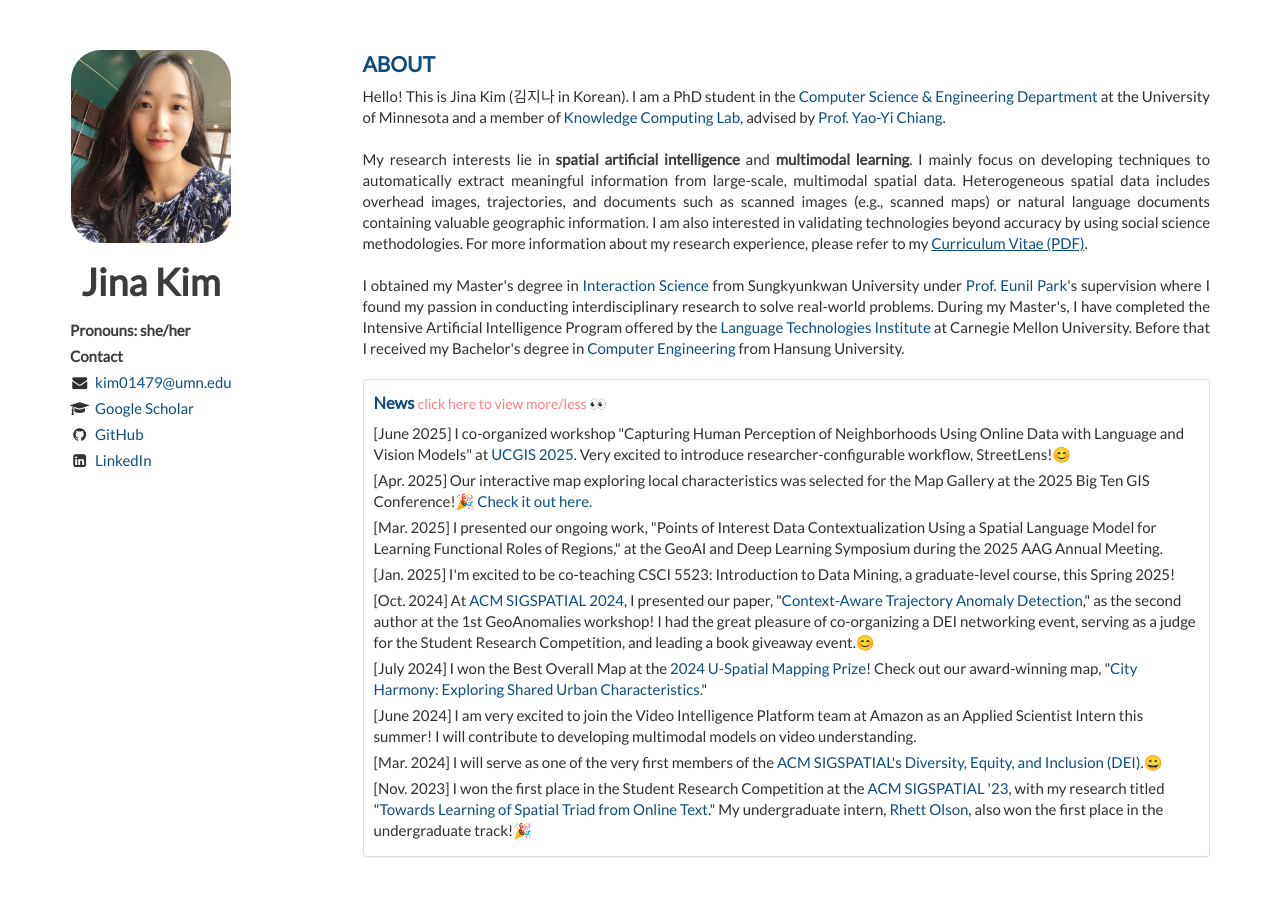
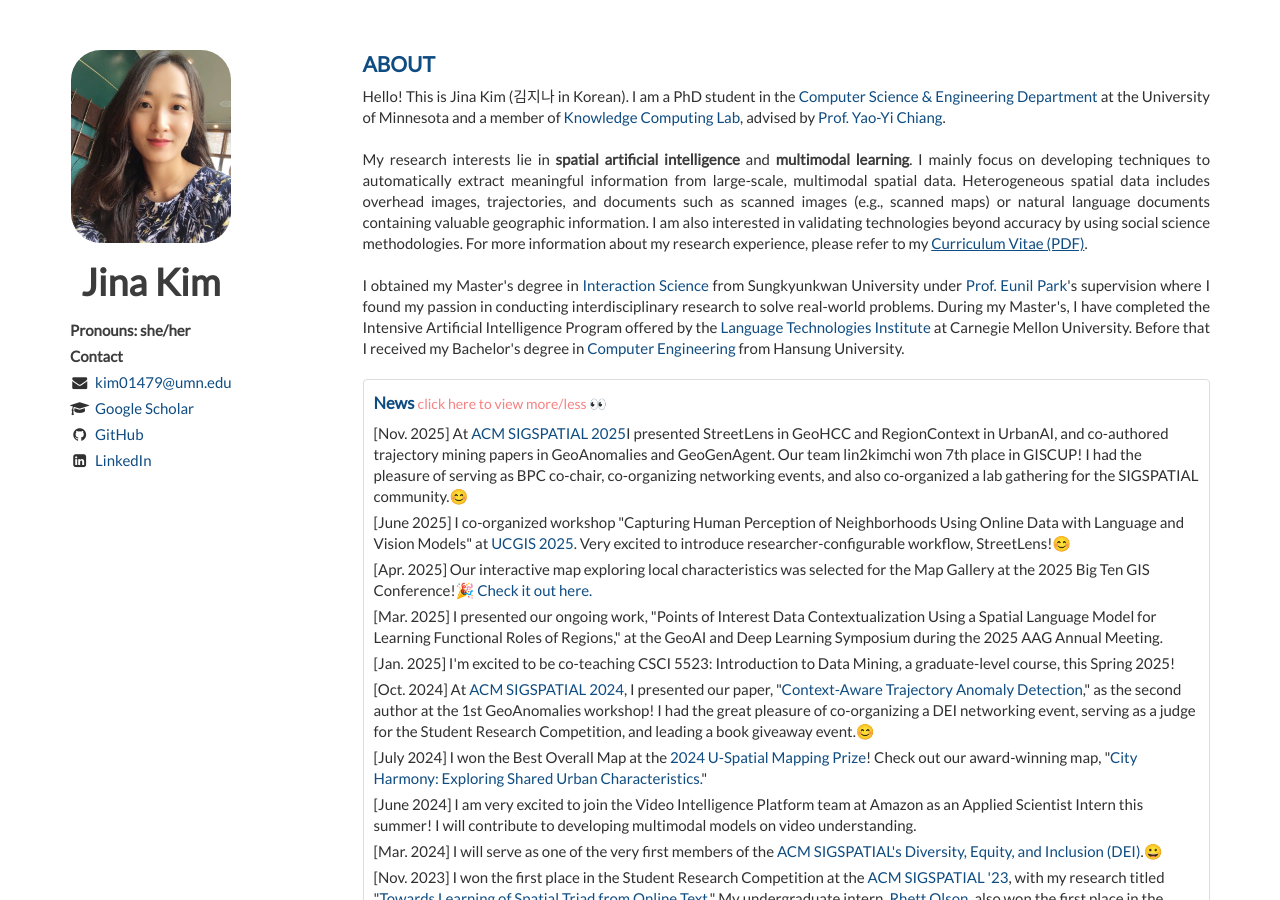
Before and after one commit to Jina-Kim/Jina-Kim.github.io, a Jekyll site: the page built from index.html, in a window 1280 px wide and 900 px high. Built offline with Jekyll 4.4.1, drawn with Linux system fonts in a browser that asks for light colours; nearby versions of some CDN libraries; the list of posts is cut into pages by our own code.

Commit message:
Update publications.html

```diff
--- a/_includes/about.html
+++ b/_includes/about.html
@@ -20,6 +20,10 @@
       <div class="panel-body">
           <h2>News <a type="button" data-toggle="collapse" data-target="#collapseList" aria-expanded="false" aria-controls="collapseList" style="font-size: 85%; color: #F58282;font-weight: normal;">click here to view more/less 👀</a></h2>
         <ul class="list-unstyled">
+            <li>[Nov. 2025] At <a href="https://sigspatial2025.sigspatial.org/">ACM SIGSPATIAL 2025</a>I presented StreetLens in GeoHCC and RegionContext in UrbanAI, and co-authored trajectory mining papers in GeoAnomalies and GeoGenAgent.
+                Our team lin2kimchi won 7th place in GISCUP! I had the pleasure of serving as BPC co-chair, co-organizing networking events, and also co-organized a lab gathering for the SIGSPATIAL community.😊
+            </li>
+
             <li>[June 2025] I co-organized workshop "Capturing Human Perception of Neighborhoods Using Online Data with Language and Vision Models" at <a href="https://www.ucgis.org/site/symposium-2025">UCGIS 2025</a>. Very excited to introduce researcher-configurable workflow, StreetLens!😊</li>
             <li>[Apr. 2025] Our interactive map exploring local characteristics was selected for the Map Gallery at the 2025 Big Ten GIS Conference!🎉 <a href="https://gin.btaa.org/Map-Gallery-Update/">Check it out here.</a></li>
             <li>[Mar. 2025] I presented our ongoing work, "Points of Interest Data Contextualization Using a Spatial Language Model for Learning Functional Roles of Regions," at the GeoAI and Deep Learning Symposium during the 2025 AAG Annual Meeting.</li>
```
